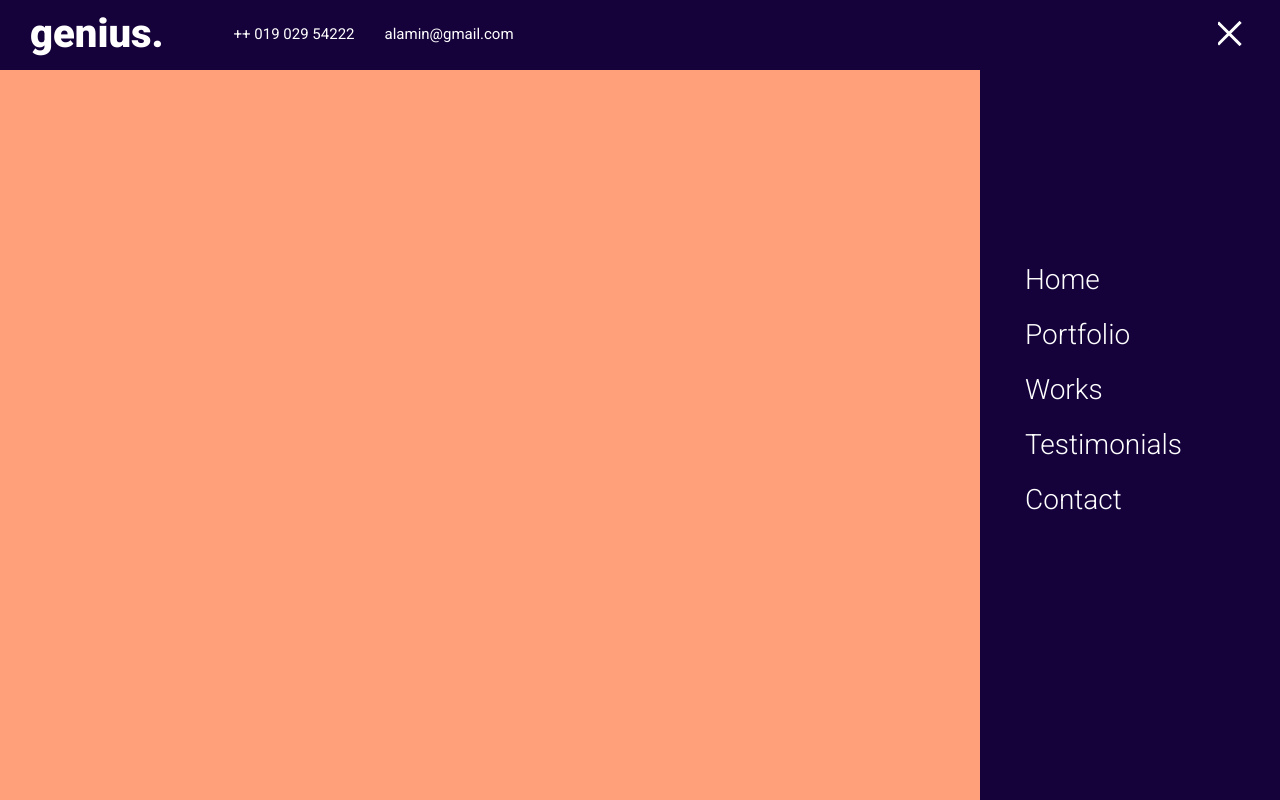
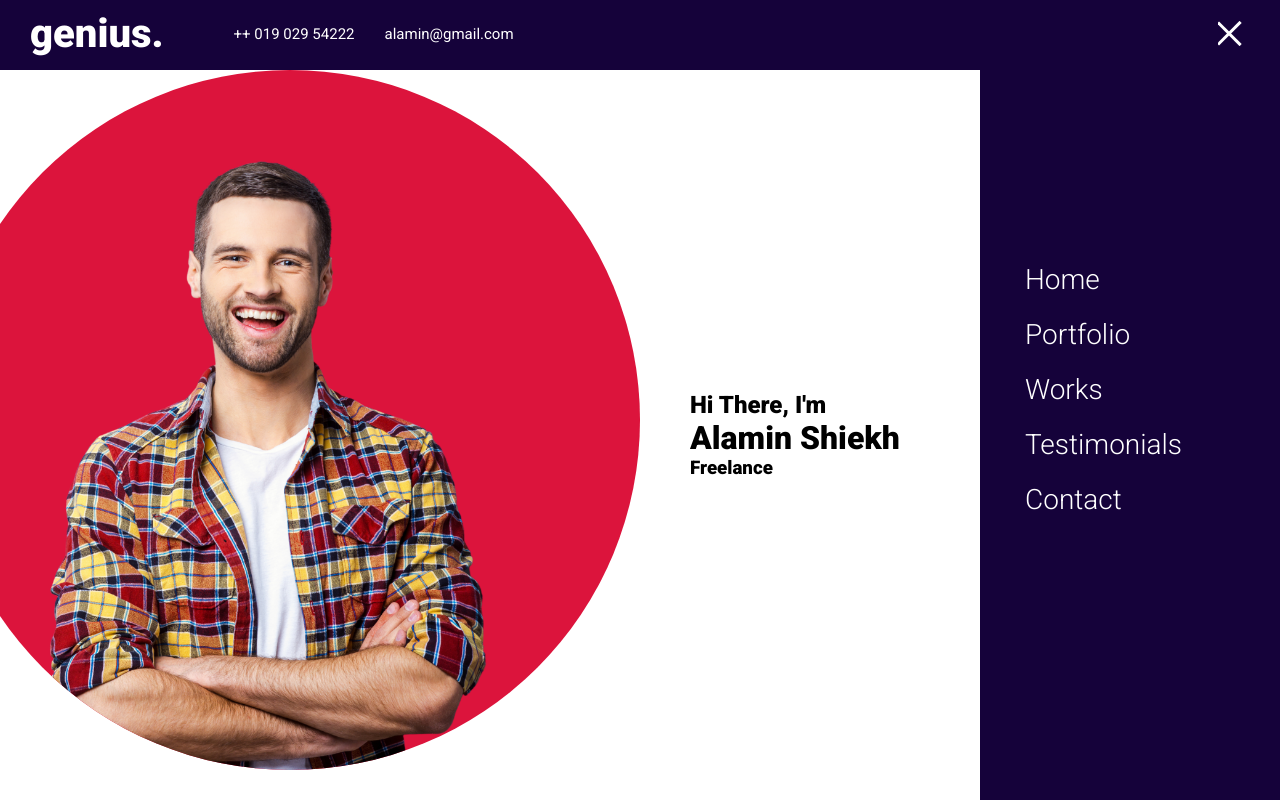
Before and after one commit to alaminsheikh01/React-Portfolio, a React (Create React App) app: page / in a window 1280 px wide. Built offline with nearby package versions, Linux system fonts and the light colour scheme.

Commit message:
side navbar done with perfect

```diff
--- a/src/components/intro/Intro.jsx
+++ b/src/components/intro/Intro.jsx
@@ -2,7 +2,27 @@
 import "./intro.scss";
 
 const Intro = () => {
-  return <div className="intro" id="intro"></div>;
+  return (
+    <div className="intro" id="intro">
+      <div className="left">
+        <div className="imgContainer">
+          <img src="assets/man.png" alt="imge" />
+        </div>
+      </div>
+      <div className="right">
+        <div className="wrapper">
+          <h2>Hi There, I'm</h2>
+          <h1>Alamin Shiekh</h1>
+          <h3>
+            Freelance <span></span>
+          </h3>
+        </div>
+        <a href="#portfolio">
+          <img src="assets/down.png" alt="down" />
+        </a>
+      </div>
+    </div>
+  );
 };
 
 export default Intro;
--- a/src/components/intro/intro.scss
+++ b/src/components/intro/intro.scss
@@ -1,3 +1,36 @@
 .intro {
-  background-color: lightness($color: #d32a2a);
+  background-color: white;
+  display: flex;
+
+  .left {
+    flex: 0.5;
+    overflow: hidden;
+
+    .imgContainer {
+      width: 700px;
+      height: 700px;
+      background-color: crimson;
+      border-radius: 50%;
+      display: flex;
+      align-items: flex-end;
+      justify-content: center;
+      float: right;
+
+      img {
+        height: 88%;
+      }
+    }
+  }
+  .right {
+    flex: 0.5;
+
+    .wrapper {
+      width: 100%;
+      height: 100%;
+      padding-left: 50px;
+      display: flex;
+      flex-direction: column;
+      justify-content: center;
+    }
+  }
 }
```
